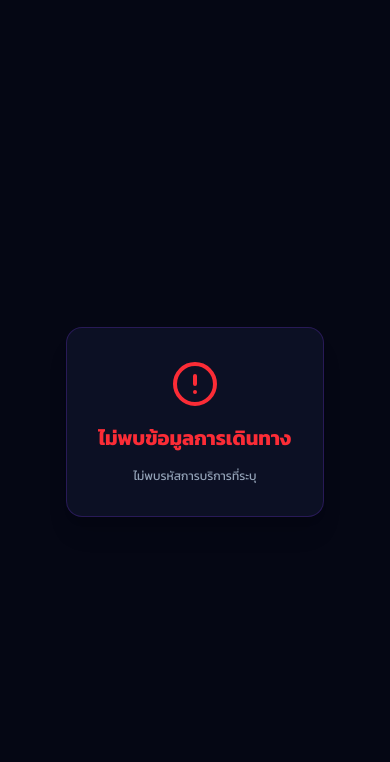
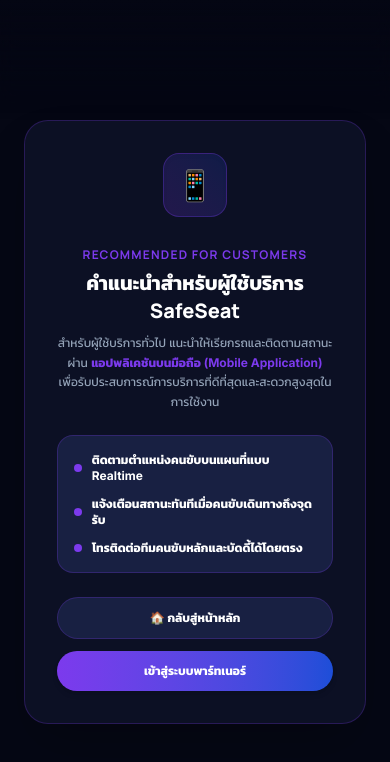
Before and after one commit to jirunya-jps-nim/safeseat-frontend, a Next.js app: page /tracking in a window 390 px wide. Shown: the top 762 px of the page. Built offline with nearby package versions, Linux system fonts and the light colour scheme.

Commit message:
fix: replace tracking error screen with Customer Mobile Application Guidance page and keep web driver registration clean

```diff
--- a/src/app/register/driver/page.tsx
+++ b/src/app/register/driver/page.tsx
@@ -649,41 +649,6 @@
         <div style={styles.formPanel}>
           <div style={styles.formInner}>
 
-            {/* 📱 Advice Box: Recommend Mobile App */}
-            <div style={{
-              background: 'linear-gradient(135deg, rgba(124, 58, 237, 0.08), rgba(29, 78, 216, 0.08))',
-              border: '1px solid rgba(124, 58, 237, 0.25)',
-              borderRadius: '16px',
-              padding: '14px 18px',
-              marginBottom: '20px',
-              display: 'flex',
-              alignItems: 'center',
-              gap: '14px',
-              boxShadow: '0 4px 12px rgba(124, 58, 237, 0.05)'
-            }}>
-              <div style={{
-                width: '42px',
-                height: '42px',
-                borderRadius: '12px',
-                background: 'rgba(124, 58, 237, 0.15)',
-                display: 'flex',
-                alignItems: 'center',
-                justifyContent: 'center',
-                fontSize: '22px',
-                flexShrink: 0
-              }}>
-                📱
-              </div>
-              <div style={{ flex: 1 }}>
-                <div style={{ fontSize: '11px', fontWeight: 700, color: '#7C3AED', textTransform: 'uppercase', letterSpacing: '0.5px' }}>
-                  💡 คำแนะนำในการสมัคร
-                </div>
-                <div style={{ fontSize: '12px', color: 'var(--color-text)', marginTop: '2px', lineHeight: 1.5, fontWeight: 500 }}>
-                  แนะนำให้ทำรายการสมัครผ่าน <strong style={{ color: '#7C3AED' }}>มือถือ (Mobile Application หรือ Mobile Browser)</strong> เพื่อความสะดวกในการถ่ายรูปโปรไฟล์ ใบขับขี่ และแนบภาพถ่ายเอกสารผ่านกล้องได้ทันที
-                </div>
-              </div>
-            </div>
-
             {/* Header ฟอร์ม */}
             <div style={styles.formHeader}>
               <div style={styles.formIconWrap}>
--- a/src/app/register/page.tsx
+++ b/src/app/register/page.tsx
@@ -95,11 +95,6 @@
               สำหรับพนักงานขับรถมืออาชีพที่ต้องการสร้างรายได้เสริมที่มั่นคง ปลอดภัย พร้อมเลือกเวลาและพื้นที่ในการรับงานได้อย่างอิสระ
             </p>
 
-            <div className="p-2.5 bg-[#7C3AED]/10 border border-[#7C3AED]/30 rounded-xl text-[11px] font-bold text-[#7C3AED] flex items-center gap-2">
-              <span>📱</span>
-              <span>แนะนำให้ทำรายการสมัครผ่านมือถือเพื่อความสะดวกในการถ่ายรูปถ่ายเอกสาร</span>
-            </div>
-
             <button className="w-full py-3.5 bg-gradient-to-r from-[#7C3AED] to-[#1D4ED8] hover:from-[#6D28D9] hover:to-[#1E40AF] text-white font-bold text-xs uppercase tracking-wider rounded-full transition-all shadow-md flex items-center justify-center gap-2 cursor-pointer">
               JOIN AS DRIVER <ArrowRight className="w-4 h-4" />
             </button>
--- a/src/app/tracking/page.tsx
+++ b/src/app/tracking/page.tsx
@@ -85,11 +85,53 @@
 
   if (error || !reqData) {
     return (
-      <div className="min-h-screen bg-[var(--color-bg)] flex flex-col items-center justify-center text-[var(--color-text)] font-inter px-6">
-        <div className="p-8 bg-[var(--color-card)] border border-[var(--color-border)] rounded-2xl text-center max-w-md shadow-xl flex flex-col items-center gap-4">
-          <AlertCircle className="w-12 h-12 text-red-500" />
-          <h2 className="text-xl font-bold font-manrope text-red-500">ไม่พบข้อมูลการเดินทาง</h2>
-          <p className="text-xs text-[var(--color-text-muted)]">{error}</p>
+      <div className="selection-purple min-h-screen bg-[var(--color-bg)] text-[var(--color-text)] font-inter flex flex-col items-center justify-center p-6 relative overflow-x-hidden">
+        <div className="gradient-blur"></div>
+
+        <div className="relative z-10 p-8 sm:p-10 bg-[var(--color-card)] border border-[var(--color-border)] rounded-3xl text-center max-w-lg w-full shadow-2xl flex flex-col items-center gap-6">
+          <div className="w-16 h-16 rounded-2xl bg-gradient-to-tr from-[#7C3AED]/20 to-[#1D4ED8]/20 border border-[#7C3AED]/30 flex items-center justify-center text-3xl shadow-inner">
+            📱
+          </div>
+
+          <div>
+            <span className="text-xs font-bold text-[#7C3AED] uppercase tracking-widest font-manrope">RECOMMENDED FOR CUSTOMERS</span>
+            <h2 className="text-xl sm:text-2xl font-extrabold font-manrope text-[var(--color-text)] mt-1">
+              คำแนะนำสำหรับผู้ใช้บริการ SafeSeat
+            </h2>
+            <p className="text-xs sm:text-sm text-[var(--color-text-muted)] mt-2 leading-relaxed">
+              สำหรับผู้ใช้บริการทั่วไป แนะนำให้เรียกรถและติดตามสถานะผ่าน <strong className="text-[#7C3AED] font-bold">แอปพลิเคชันบนมือถือ (Mobile Application)</strong> เพื่อรับประสบการณ์การบริการที่ดีที่สุดและสะดวกสูงสุดในการใช้งาน
+            </p>
+          </div>
+
+          <div className="w-full p-4 bg-[var(--color-surface)] border border-[var(--color-border)] rounded-2xl flex flex-col gap-3 text-left">
+            <div className="flex items-center gap-2.5 text-xs font-bold text-[var(--color-text)]">
+              <span className="w-2 h-2 rounded-full bg-[#7C3AED]"></span>
+              <span>ติดตามตำแหน่งคนขับบนแผนที่แบบ Realtime</span>
+            </div>
+            <div className="flex items-center gap-2.5 text-xs font-bold text-[var(--color-text)]">
+              <span className="w-2 h-2 rounded-full bg-[#7C3AED]"></span>
+              <span>แจ้งเตือนสถานะทันทีเมื่อคนขับเดินทางถึงจุดรับ</span>
+            </div>
+            <div className="flex items-center gap-2.5 text-xs font-bold text-[var(--color-text)]">
+              <span className="w-2 h-2 rounded-full bg-[#7C3AED]"></span>
+              <span>โทรติดต่อทีมคนขับหลักและบัดดี้ได้โดยตรง</span>
+            </div>
+          </div>
+
+          <div className="flex flex-col sm:flex-row gap-3 w-full">
+            <button
+              onClick={() => router.push('/')}
+              className="flex-1 py-3 px-6 bg-[var(--color-surface)] border border-[var(--color-border)] hover:border-[#7C3AED] text-[var(--color-text)] rounded-full text-xs font-bold transition-all cursor-pointer"
+            >
+              🏠 กลับสู่หน้าหลัก
+            </button>
+            <button
+              onClick={() => router.push('/pub/dashboard')}
+              className="flex-1 py-3 px-6 bg-gradient-to-r from-[#7C3AED] to-[#1D4ED8] hover:from-[#6D28D9] hover:to-[#1E40AF] text-white rounded-full text-xs font-bold transition-all shadow-md cursor-pointer"
+            >
+              เข้าสู่ระบบพาร์ทเนอร์
+            </button>
+          </div>
         </div>
       </div>
     )
```
